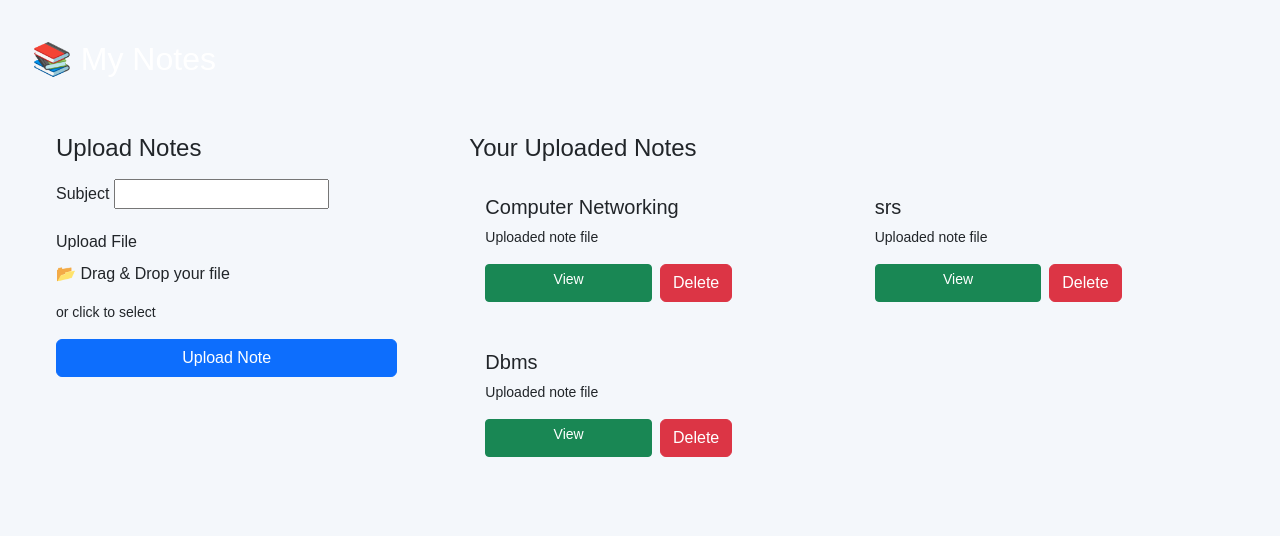
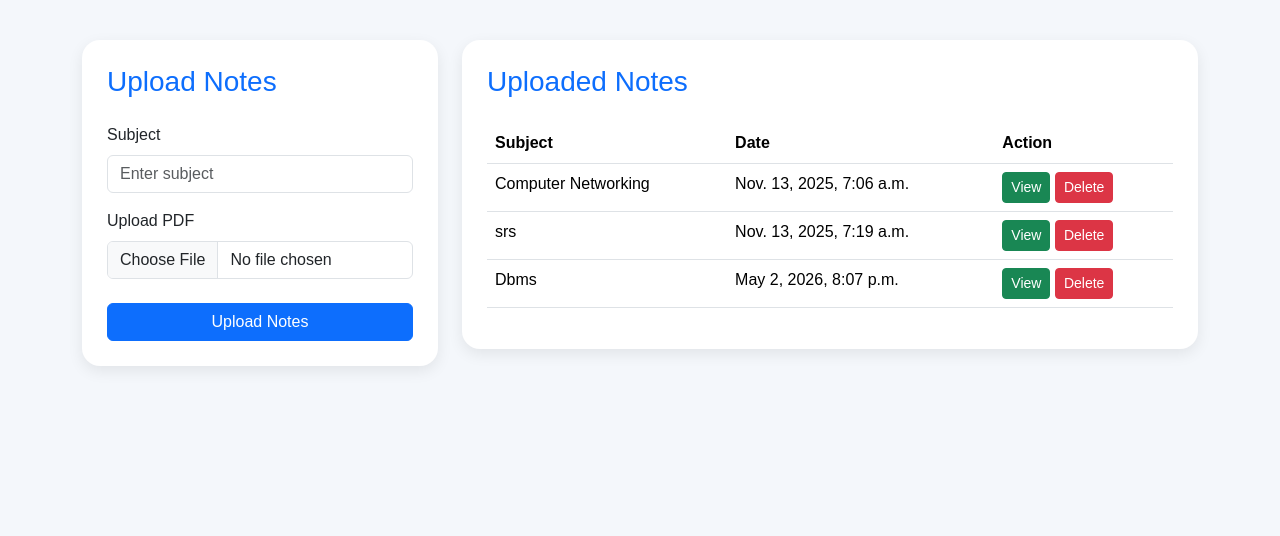
Before and after one commit to Sachingupta209/Study-Guard, a Django app: template core/templates/student_notes.html in a window 1280 px wide. Shown: the part 70-606 px from the top of the page. Run offline with Django 5.2, Linux system fonts and the light colour scheme; the template is opened without the code that fills it: values that come from a table or form of the project are taken from there, others are empty; data comes from the database, SQL or seed files in the repository.

Commit message:
Modern notes UI

```diff
--- a/core/templates/student_notes.html
+++ b/core/templates/student_notes.html
@@ -1,137 +1,166 @@
 {% extends 'base.html' %}
+
 {% block content %}
 
-<div class="container-fluid">
-    <div class="d-flex justify-content-between align-items-center mb-4">
-        <h2 class="text-white">📚 My Notes</h2>
-    </div>
+<div class="container">
 
     <div class="row">
-        <!-- Upload Notes Section -->
-        <div class="col-lg-4 mb-4">
-            <div class="notes-card p-4">
-                <h4 class="mb-3">Upload Notes</h4>
 
-                <form method="POST" enctype="multipart/form-data">
+        <!-- Upload Section -->
+
+        <div class="col-md-4 mb-4">
+
+            <div class="card-box">
+
+                <h3 class="text-primary mb-4">
+                    Upload Notes
+                </h3>
+
+                {% if messages %}
+                    {% for message in messages %}
+
+                        <div class="alert alert-success">
+                            {{ message }}
+                        </div>
+
+                    {% endfor %}
+                {% endif %}
+
+                <form method="POST"
+                enctype="multipart/form-data">
+
                     {% csrf_token %}
 
                     <div class="mb-3">
-                        <label class="form-label">Subject</label>
-                        {{ form.subject }}
+
+                        <label class="form-label">
+                            Subject
+                        </label>
+
+                        <input
+                        type="text"
+                        name="subject"
+                        class="form-control"
+                        placeholder="Enter subject"
+                        required>
+
                     </div>
 
-                    <!-- 🔥 DRAG & DROP -->
-                    <div class="mb-3">
-                        <label class="form-label">Upload File</label>
+                    <div class="mb-4">
 
-                        <div class="upload-box" id="uploadBox">
-                             <p>📂 Drag & Drop your file</p>
-                             <p class="small">or click to select</p>
-                         </div>
+                        <label class="form-label">
+                            Upload PDF
+                        </label>
 
-                        <div style="display:none;">
-                            {{ form.file }}
-                        </div>
+                        <input
+                        type="file"
+                        name="file"
+                        class="form-control"
+                        required>
+
                     </div>
 
-                    <button type="submit" class="btn btn-primary w-100">
-                        Upload Note
+                    <button
+                    type="submit"
+                    class="btn btn-primary w-100">
+
+                        Upload Notes
+
                     </button>
+
                 </form>
+
             </div>
+
         </div>
 
-        <!-- Notes List Section -->
-        <div class="col-lg-8 mb-4">
-            <div class="notes-card p-4">
-                <h4 class="mb-3">Your Uploaded Notes</h4>
+        <!-- Notes List -->
+
+        <div class="col-md-8">
+
+            <div class="card-box">
+
+                <h3 class="text-primary mb-4">
+                    Uploaded Notes
+                </h3>
 
                 {% if notes %}
-                    <div class="row">
-                        {% for note in notes %}
-                        <div class="col-md-6 mb-3">
-                            <div class="single-note p-3">
-                                <h5 class="mb-2">{{ note.subject }}</h5>
-                                <p class="small mb-3">Uploaded note file</p>
 
-                                <div class="d-flex gap-2">
-                                    <a href="{{ note.file.url }}" target="_blank" class="btn btn-success btn-sm w-50">
-                                        View
-                                    </a>
+                    <div class="table-responsive">
 
-                                    <!-- Delete Button -->
-                                    <form method="POST" action="{% url 'delete_note' note.id %}">
-                                        {% csrf_token %}
-                                        <button type="submit" class="btn btn-danger">
-                                             Delete
-                                        </button>
-                                    </form>
-                                </div>
-                            </div>
-                        </div>
+                        <table class="table table-hover">
 
-                        <!-- Modal -->
-                        <div class="modal fade" id="deleteModal{{ note.id }}" tabindex="-1">
-                          <div class="modal-dialog">
-                            <div class="modal-content text-dark">
-                              <div class="modal-header">
-                                <h5 class="modal-title">Confirm Delete</h5>
-                                <button type="button" class="btn-close" data-bs-dismiss="modal"></button>
-                              </div>
+                            <thead>
 
-                              <div class="modal-body">
-                                Delete <b>{{ note.subject }}</b>?
-                              </div>
+                                <tr>
 
-                              <div class="modal-footer">
-                                <button class="btn btn-secondary" data-bs-dismiss="modal">Cancel</button>
-                                <a href="{% url 'delete_note' note.id %}" class="btn btn-danger">
-                                    Yes, Delete
-                                </a>
-                              </div>
-                            </div>
-                          </div>
-                        </div>
+                                    <th>Subject</th>
+                                    <th>Date</th>
+                                    <th>Action</th>
 
-                        {% endfor %}
+                                </tr>
+
+                            </thead>
+
+                            <tbody>
+
+                                {% for note in notes %}
+
+                                <tr>
+
+                                    <td>
+                                        {{ note.subject }}
+                                    </td>
+
+                                    <td>
+                                        {{ note.uploaded_at }}
+                                    </td>
+
+                                    <td>
+
+                                        <a href="{{ note.file.url }}"
+                                        class="btn btn-success btn-sm"
+                                        target="_blank">
+
+                                            View
+
+                                        </a>
+
+                                        <a href="/delete-note/{{ note.id }}/"
+                                        class="btn btn-danger btn-sm">
+
+                                            Delete
+
+                                        </a>
+
+                                    </td>
+
+                                </tr>
+
+                                {% endfor %}
+
+                            </tbody>
+
+                        </table>
+
                     </div>
+
                 {% else %}
-                    <div class="empty-box text-center py-5">
-                        <h5>No notes uploaded yet</h5>
-                        <p class="mb-0">Upload your first note to get started.</p>
+
+                    <div class="alert alert-info">
+
+                        No notes uploaded yet.
+
                     </div>
+
                 {% endif %}
+
             </div>
+
         </div>
+
     </div>
+
 </div>
 
-<!-- 🔥 DRAG DROP SCRIPT -->
-<script>
-const uploadBox = document.getElementById("uploadBox");
-const fileInput = document.querySelector("input[type='file']");
-
-uploadBox.addEventListener("click", () => fileInput.click());
-
-uploadBox.addEventListener("dragover", (e) => {
-    e.preventDefault();
-    uploadBox.classList.add("dragover");
-});
-
-uploadBox.addEventListener("dragleave", () => {
-    uploadBox.classList.remove("dragover");
-});
-
-uploadBox.addEventListener("drop", (e) => {
-    e.preventDefault();
-    uploadBox.classList.remove("dragover");
-    fileInput.files = e.dataTransfer.files;
-    uploadBox.innerHTML = "✅ " + fileInput.files[0].name;
-});
-
-fileInput.addEventListener("change", () => {
-    uploadBox.innerHTML = "✅ " + fileInput.files[0].name;
-});
-</script>
-
 {% endblock %}
```
